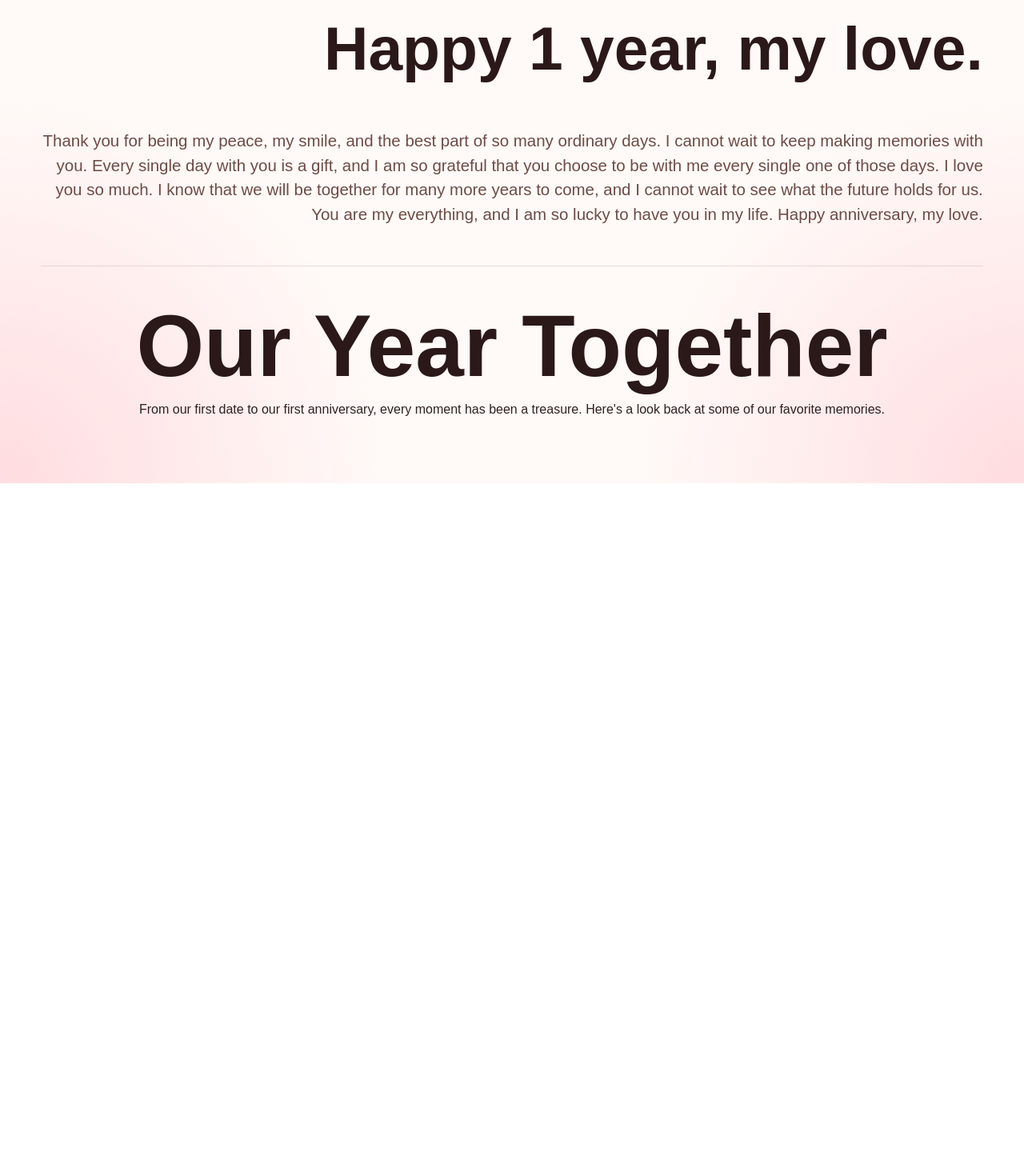
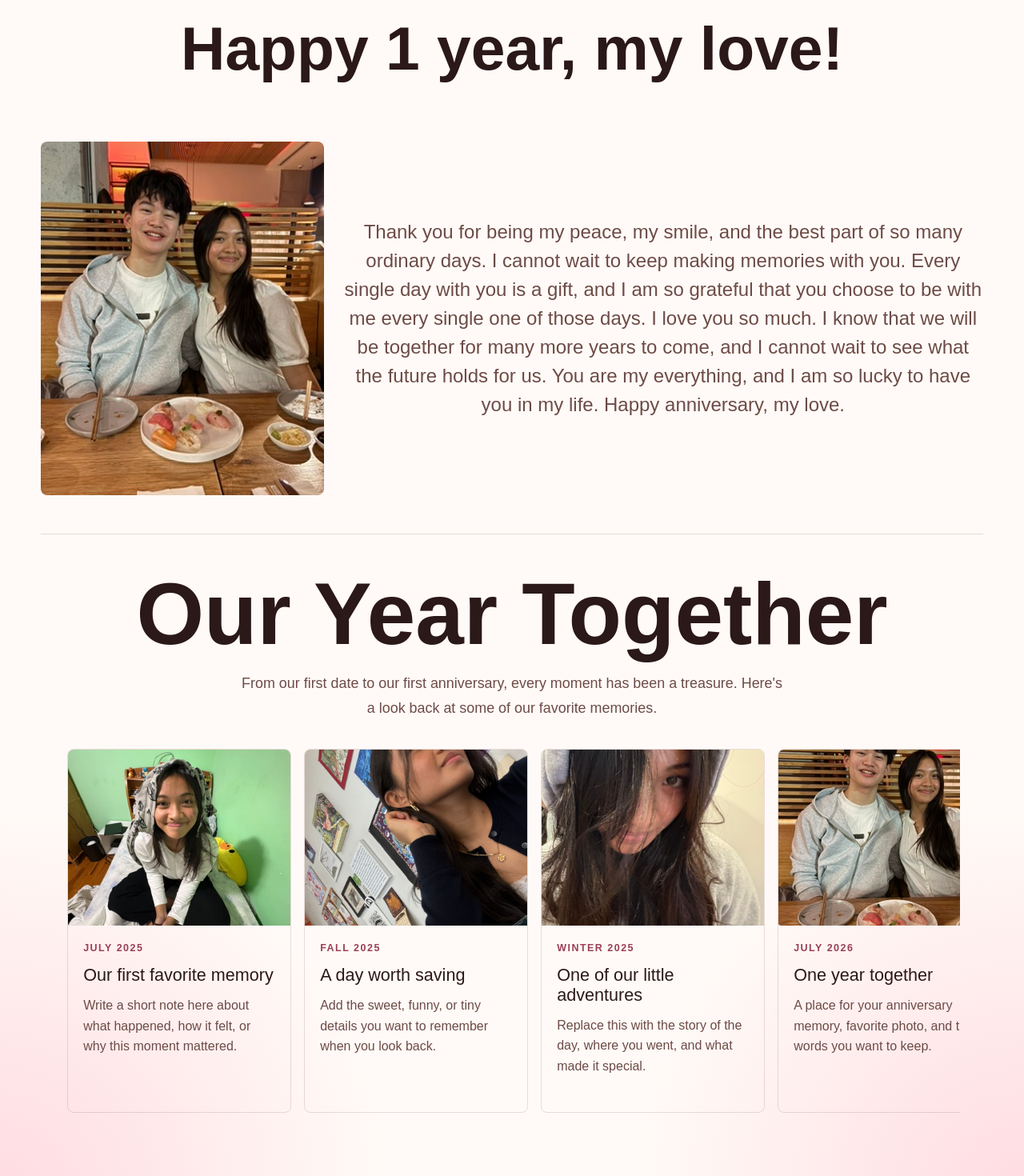
Before and after one commit to AnthonyChanng/Anniversary, a Next.js app: page / in a window 1280 px wide. Shown: the part 600-2070 px from the top of the page at 80% size. Before the commit the page ends 1204 px from the top, so only its background shows below. Built offline with nearby package versions, Linux system fonts and the light colour scheme.

Commit message:
made a lot of changes

```diff
--- a/src/app/globals.css
+++ b/src/app/globals.css
@@ -24,6 +24,7 @@ body {
   background: var(--background);
   color: var(--foreground);
   font-family: Arial, Helvetica, sans-serif;
+  overscroll-behavior: none;
 }
 
 * {
@@ -32,6 +33,7 @@ body {
 
 html {
   scroll-behavior: smooth;
+  overscroll-behavior-y: none;
 }
 
 .site-header {
--- a/src/home/Home.css
+++ b/src/home/Home.css
@@ -68,17 +68,43 @@
   gap: 2rem;
   padding: 3rem 0;
   border-bottom: 1px solid rgba(109, 66, 58, 0.16);
-  text-align: right;
-  align-items: right;
+  text-align: center;
+  align-items: start;
 }
 
 .love-letter h2 {
   font-size: clamp(2.3rem, 6vw, 4.8rem);
 }
 
+.letter-image{
+  position: relative;
+  width: 100%;
+  max-width: 400px;
+  aspect-ratio: 4 / 5;
+  padding-left: 1rem;
+}
+
+.letter-image img {
+  width: 100%;
+  height: 100%;
+  border-radius: 0.5rem;
+  object-fit: cover;
+}
+
 .letter-content {
+  display: flex;
+  flex-direction: row;
+  gap: 1.5rem;
+  align-items: flex-start;
+  padding-top: 48px;
+}
+
+.letter-text {
+  max-width: 800px;
+  margin: auto;
+  text-align: center;
+  font-size: 1.5rem;
   color: #6d4b46;
-  font-size: clamp(1.05rem, 2vw, 1.28rem);
 }
 
 .floating-hearts {
@@ -134,9 +160,88 @@
 
 .timeline {
   display: grid;
-  gap: 1rem;
+  gap: 1.25rem;
   padding: 3rem 0;
   justify-items: center;
+  overflow: hidden;
+  text-align: center;
+}
+
+.timeline-intro {
+  max-width: 680px;
+  margin: 0;
+  color: #6d4b46;
+  font-size: 1.12rem;
+  line-height: 1.7;
+}
+
+.timeline-scroller {
+  display: grid;
+  grid-auto-columns: minmax(280px, 360px);
+  grid-auto-flow: column;
+  gap: 1rem;
+  width: 100%;
+  max-width: 1120px;
+  overflow-x: auto;
+  overscroll-behavior-inline: contain;
+  padding: 1rem 0.25rem 1.35rem;
+  scroll-padding-inline: 0.25rem;
+  scroll-snap-type: x mandatory;
+  scrollbar-color: rgba(155, 63, 85, 0.55) rgba(109, 66, 58, 0.1);
+}
+
+.timeline-card {
+  display: grid;
+  grid-template-rows: 220px 1fr;
+  overflow: hidden;
+  min-height: 455px;
+  border: 1px solid rgba(109, 66, 58, 0.16);
+  border-radius: 0.5rem;
+  scroll-snap-align: start;
+  text-align: left;
+}
+
+.timeline-image {
+  position: relative;
+  width: 100%;
+  height: 100%;
+  background: rgba(204, 70, 99, 0.1);
+}
+
+.timeline-image img {
+  width: 100%;
+  height: 100%;
+  display: block;
+  object-fit: cover;
+}
+
+.timeline-copy {
+  display: grid;
+  align-content: start;
+  gap: 0.75rem;
+  padding: 1.2rem;
+}
+
+.timeline-copy time {
+  color: #9b3f55;
+  font-size: 0.78rem;
+  font-weight: 800;
+  letter-spacing: 0.12em;
+  text-transform: uppercase;
+}
+
+.timeline-copy h3 {
+  margin: 0;
+  color: #2b1818;
+  font-size: 1.35rem;
+  line-height: 1.15;
+}
+
+.timeline-copy p {
+  margin: 0;
+  color: #6d4b46;
+  font-size: 1rem;
+  line-height: 1.6;
 }
 
 @keyframes float-heart {
@@ -165,6 +270,28 @@
     grid-template-columns: 1fr;
   }
 
+  .letter-content {
+    flex-direction: column;
+    align-items: center;
+  }
+
+  .letter-image {
+    padding-left: 0;
+  }
+
+  .letter-text {
+    font-size: 1.15rem;
+  }
+
+  .timeline-scroller {
+    grid-auto-columns: minmax(245px, 82vw);
+  }
+
+  .timeline-card {
+    grid-template-rows: 190px 1fr;
+    min-height: 430px;
+  }
+
   .primary-link,
   .secondary-link {
     width: 100%;
--- a/src/home/Home.js
+++ b/src/home/Home.js
@@ -1,3 +1,40 @@
+
+import Image from "next/image";
+
+const timelineItems = [
+  {
+    date: "July 2025",
+    title: "Our first favorite memory",
+    description:
+      "Write a short note here about what happened, how it felt, or why this moment mattered.",
+    image: "/pictures/76A6684E-C40F-4A86-A3C4-D9342C2DE8A9_1_105_c.jpeg",
+    imageAlt: "A favorite anniversary memory",
+  },
+  {
+    date: "Fall 2025",
+    title: "A day worth saving",
+    description:
+      "Add the sweet, funny, or tiny details you want to remember when you look back.",
+    image: "/pictures/0E7D6F89-5BE3-47E6-B44C-F0994EE4BB98_1_105_c.jpeg",
+    imageAlt: "A saved memory from our year together",
+  },
+  {
+    date: "Winter 2025",
+    title: "One of our little adventures",
+    description:
+      "Replace this with the story of the day, where you went, and what made it special.",
+    image: "/pictures/DE1057CF-6949-4FEA-BFB6-A8D2BD60A9C5_1_105_c.jpeg",
+    imageAlt: "A little adventure together",
+  },
+  {
+    date: "July 2026",
+    title: "One year together",
+    description:
+      "A place for your anniversary memory, favorite photo, and the words you want to keep.",
+    image: "/pictures/FB7A6859-D74B-436F-B8DA-BFFA3E7F1AE0_4_5005_c.jpeg",
+    imageAlt: "Our first anniversary memory",
+  },
+];
 
 export default function Home() {
   return (
@@ -19,23 +56,54 @@ export default function Home() {
       </section>
 
       <section className="love-letter" id="letter">
-        <h2>Happy 1 year, my love.</h2>
-        <div className="letter-image"></div>
-        <div className="letter-content"> Thank you for being my peace, my smile, and the best part of so many
-          ordinary days. I cannot wait to keep making memories with you. Every
-           single day with you is a gift, and I am so grateful that you choose
-           to be with me every single one of those days. I love you so much. I know that
-           we will be together for many more years to come, and I cannot wait to see what the
-           future holds for us. You are my everything, and I am so lucky to have you in my life.
-            Happy anniversary, my love. </div>
+        <h2>Happy 1 year, my love!</h2>
+        <div className="letter-content">
+          <div className="letter-image">
+            <Image
+              src="/pictures/FB7A6859-D74B-436F-B8DA-BFFA3E7F1AE0_4_5005_c.jpeg"
+              alt="A favorite anniversary memory"
+              fill
+              sizes="(max-width: 760px) 90vw, 400px"
+            />
+          </div>
+          <div className="letter-text">
+            Thank you for being my peace, my smile, and the best part of so
+            many ordinary days. I cannot wait to keep making memories with you.
+            Every single day with you is a gift, and I am so grateful that you
+            choose to be with me every single one of those days. I love you so
+            much. I know that we will be together for many more years to come,
+            and I cannot wait to see what the future holds for us. You are my
+            everything, and I am so lucky to have you in my life. Happy
+            anniversary, my love.
+          </div>
+        </div>
       </section>
 
       <section className="timeline">
         <h2>Our Year Together</h2>
-        <p>
+        <p className="timeline-intro">
           From our first date to our first anniversary, every moment has been a
-          treasure. Here's a look back at some of our favorite memories.
+          treasure. Here&apos;s a look back at some of our favorite memories.
         </p>
+        <div className="timeline-scroller" aria-label="Relationship timeline">
+          {timelineItems.map((item) => (
+            <article className="timeline-card" key={`${item.date}-${item.title}`}>
+              <div className="timeline-image">
+                <Image
+                  src={item.image}
+                  alt={item.imageAlt}
+                  fill
+                  sizes="(max-width: 760px) 82vw, 360px"
+                />
+              </div>
+              <div className="timeline-copy">
+                <time>{item.date}</time>
+                <h3>{item.title}</h3>
+                <p>{item.description}</p>
+              </div>
+            </article>
+          ))}
+        </div>
       </section>
     </main>
   );
```
